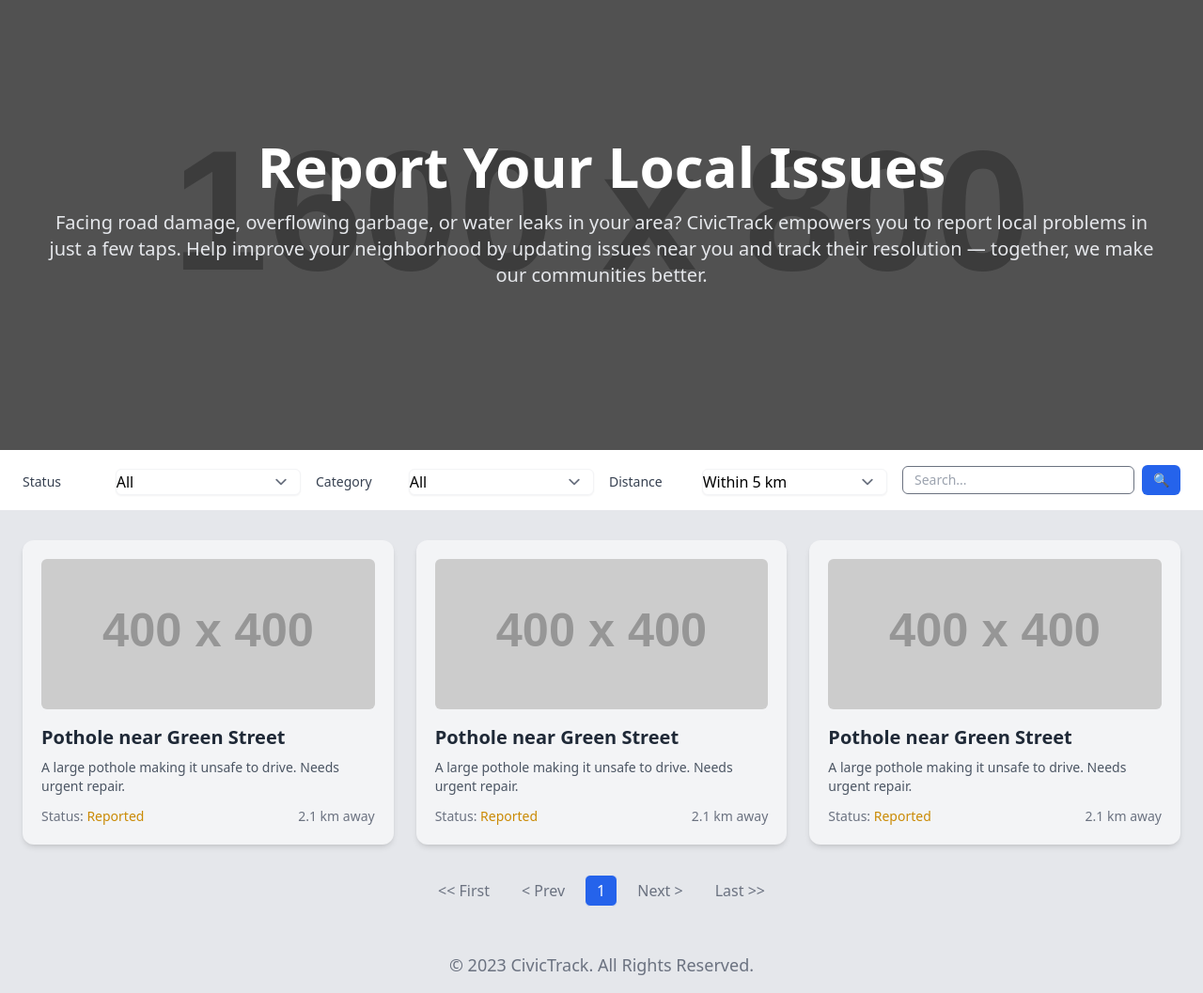
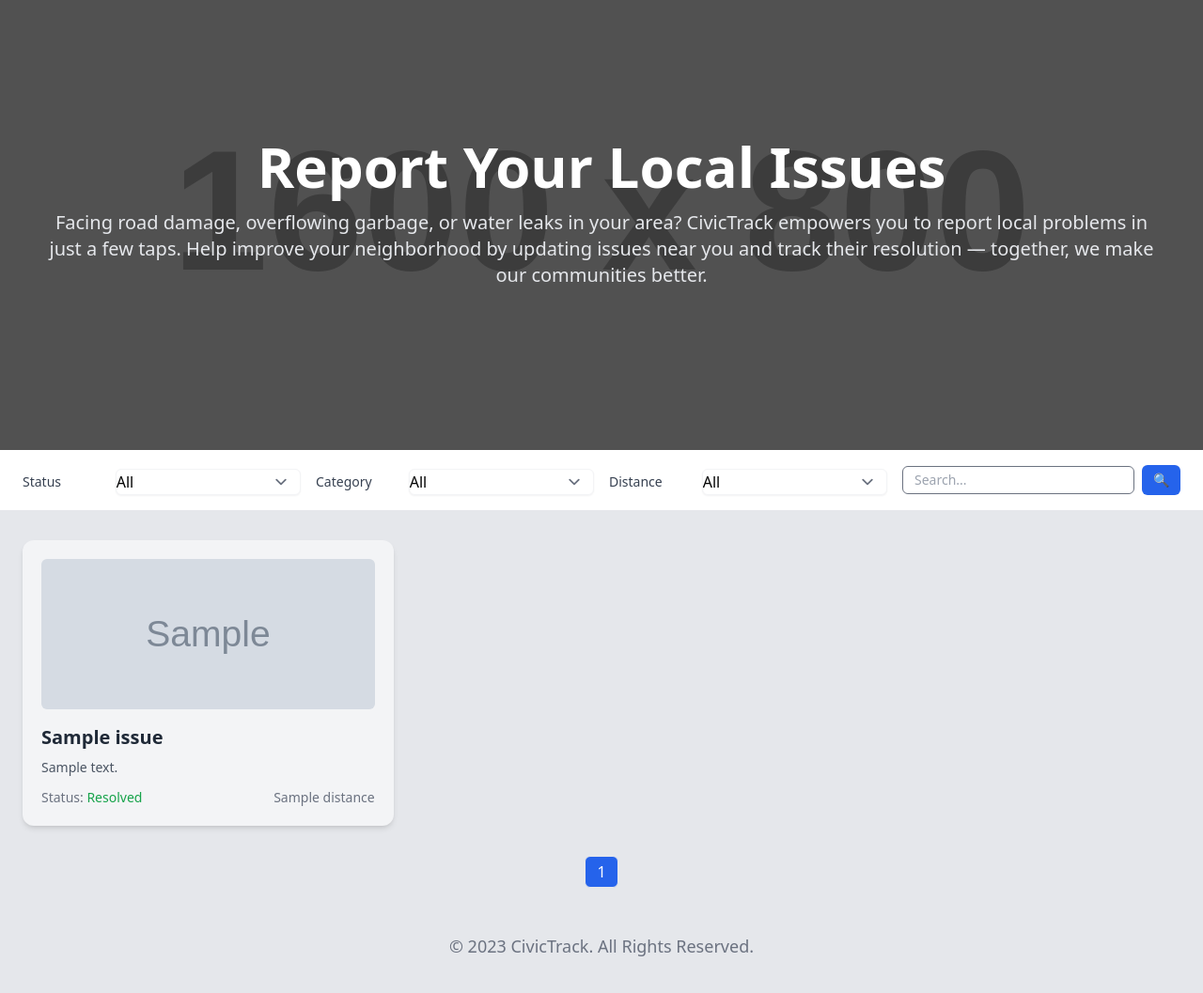
Before and after one commit to codebhomic/CivicTrack, a Flask app: template templates/homepage.html in a window 1280 px wide. Shown: the part 105-1162 px from the top of the page at 94% size. After the commit the page ends 1123 px from the top, so only its background shows below. Run offline with Flask 3, Linux system fonts and the light colour scheme; the template is opened without the code that fills it: most values are stand-ins (such as "Sample title", 1, 10 or a date in 2020); grey boxes marked "Sample" are stand-in pictures; grey boxes labelled with a size stand in for pictures from a placeholder-image service; some libraries are stand-ins or nearby versions.

Commit message:
pagination made somewhat dynamic

```diff
--- a/app.py
+++ b/app.py
@@ -1,14 +1,44 @@
-from flask import Flask,render_template,request
+from flask import Flask,render_template,request,jsonify
 
 app = Flask(__name__)
 
+all_issues = [
+        {
+            "title": "Pothole near Green Street",
+            "description": "A large pothole making it unsafe to drive.",
+            "image_url": "https://dummyimage.com/400x400/000/fff/?text=pothole",
+            "status": "Reported",
+            "distance": "2.1 km"
+        },
+        {
+            "title": "Pothole near Green Street",
+            "description": "A large pothole making it unsafe to drive.",
+            "image_url": "https://dummyimage.com/400x400/000/fff/?text=pothole",
+            "status": "Reported",
+            "distance": "2.1 km"
+        },
+        {
+            "title": "Pothole near Green Street",
+            "description": "A large pothole making it unsafe to drive.",
+            "image_url": "https://dummyimage.com/400x400/000/fff/?text=pothole",
+            "status": "Reported",
+            "distance": "2.1 km"
+        },
+        {
+            "title": "Streetlight not working",
+            "description": "Dark corner near Park Avenue needs fixing.",
+            "image_url": "https://dummyimage.com/400x400/000/fff/?text=Streetlight",
+            "status": "In Progress",
+            "distance": "1.5 km"
+        },
+    ]
+
 @app.route('/')
 def home():
-    all_issues = [num for num in range(0,10)]  # List of all issues
-    per_page = 6
+    global all_issues
+    per_page = 3
     page = int(request.args.get("page", 1))
     total_pages = (len(all_issues) + per_page - 1) // per_page
-
     start = (page - 1) * per_page
     end = start + per_page
     paginated_issues = all_issues[start:end]
@@ -18,5 +48,21 @@
                            prev_page=page - 1 if page > 1 else 1,
                            next_page=page + 1 if page < total_pages else total_pages)
 
+@app.route('/api/issues')
+def get_issues():
+    global all_issues
+    per_page = 3
+    page = int(request.args.get("page", 1))
+    total = len(all_issues)
+    start = (page - 1) * per_page
+    end = start + per_page
+    page_issues = all_issues[start:end]
+    return jsonify({
+        "issues": page_issues,
+        "page": page,
+        "total": total,
+        "per_page": per_page
+    })
+
 if __name__ == '__main__':
     app.run(debug=True)
--- /dev/null
+++ b/static/js/problem-pagination.js
@@ -0,0 +1,41 @@
+document.addEventListener('DOMContentLoaded', () => {
+    const pagination = document.getElementById('pagination');
+
+    pagination.addEventListener('click', async (e) => {
+        const issueContainer = document.getElementById('issue-list');
+        issueContainer.innerHTML = ''; // Clear existing
+        const loading = document.createElement('div');
+                    loading.className = "bg-gray-100 dark:bg-gray-800 rounded-xl shadow-md p-5 col-span-3 text-center";
+                    loading.innerHTML = `
+            <h3 class="text-xl lg:text-2xl font-semibold text-gray-800 dark:text-gray-100 mb-2">Loading</h3>
+            <p class="text-sm lg:text-xl text-gray-600 dark:text-gray-100 mb-3">Please wait while we are loading data.</p>
+          `;
+          issueContainer.appendChild(loading);
+        if (e.target.matches('button[data-page]')) {
+            const page = e.target.getAttribute('data-page');
+            const response = await fetch(`/api/issues?page=${page}`);
+            const data = await response.json();
+            // console.log(data)
+            // Now dynamically update your issue list section
+            console.log(page, "for", data)
+            setTimeout(() => {
+                issueContainer.innerHTML = ''; // Clear existing
+                data.issues.forEach(issue => {
+                    const card = document.createElement('div');
+                    card.className = "bg-gray-100 dark:bg-gray-800 rounded-xl shadow-md p-5";
+                    card.innerHTML = `
+            <img src="${issue.image_url}" alt="Issue Image" class="rounded-md h-40 w-full object-cover mb-4">
+            <h3 class="text-xl font-semibold text-gray-800 dark:text-gray-100 mb-2">${issue.title}</h3>
+            <p class="text-sm text-gray-600 dark:text-gray-100 mb-3">${issue.description}</p>
+            <div class="flex justify-between text-sm text-gray-500">
+              <span>Status: <span class="text-yellow-600">${issue.status}</span></span>
+              <span>${issue.distance}</span>
+            </div>
+          `;
+
+                    issueContainer.appendChild(card);
+                });
+            }, 2000);
+        }
+    });
+});
--- a/templates/components/problem-view.html
+++ b/templates/components/problem-view.html
@@ -1,47 +1,31 @@
 <section class="bg-gray-200 dark:bg-gray-900 py-8 px-6">
-    <div class="max-w-screen-xl mx-auto grid grid-cols-1 md:grid-cols-2 lg:grid-cols-3 gap-6">
-
+    <div class="max-w-screen-xl mx-auto grid grid-cols-1 md:grid-cols-2 lg:grid-cols-3 gap-6" id="issue-list">
+        {% for issue in issues %}
         <!-- Example Problem Card -->
         <div class="bg-gray-100 dark:bg-gray-800 rounded-xl shadow-md p-5">
-            <img src="https://dummyimage.com/400x400/000/fff/?text=pothole" alt="Pothole"
+            <img src="{{ issue.image_url }}" alt="Issue Image"
                 class="rounded-md h-40 w-full object-cover mb-4">
-            <h3 class="text-xl font-semibold text-gray-800 dark:text-gray-100 mb-2">Pothole near Green Street</h3>
-            <p class="text-sm text-gray-600 dark:text-gray-100 mb-3">A large pothole making it unsafe to drive. Needs
-                urgent repair.</p>
-            <div class="flex justify-between text-sm text-gray-500 dark:text-gray-200">
-                <span>Status: <span class="text-yellow-600">Reported</span></span>
-                <span>2.1 km away</span>
-            </div>
+            <h3 class="text-xl font-semibold text-gray-800 dark:text-gray-100 mb-2">{{ issue.title }}</h3>
+                <p class="text-sm text-gray-600 dark:text-gray-100 mb-3">{{ issue.description }}</p>
+                <div class="flex justify-between text-sm text-gray-500 dark:text-gray-200">
+                    <span>Status:
+                        <span class="{% if issue.status == 'Reported' %}text-yellow-600
+                        {% elif issue.status == 'In Progress' %}text-blue-600
+                        {% elif issue.status == 'Resolved' %}text-green-600
+                        {% endif %}">
+                            {{ issue.status }}
+                        </span>
+                    </span>
+                    <span>{{ issue.distance }}</span>
+                </div>
         </div>
-        <div class="bg-gray-100 dark:bg-gray-800 rounded-xl shadow-md p-5">
-            <img src="https://dummyimage.com/400x400/000/fff/?text=pothole" alt="Pothole"
-                class="rounded-md h-40 w-full object-cover mb-4">
-            <h3 class="text-xl font-semibold text-gray-800 dark:text-gray-100 mb-2">Pothole near Green Street</h3>
-            <p class="text-sm text-gray-600 dark:text-gray-100 mb-3">A large pothole making it unsafe to drive. Needs
-                urgent repair.</p>
-            <div class="flex justify-between text-sm text-gray-500 dark:text-gray-200">
-                <span>Status: <span class="text-yellow-600">Reported</span></span>
-                <span>2.1 km away</span>
-            </div>
-        </div>
-        <div class="bg-gray-100 dark:bg-gray-800 rounded-xl shadow-md p-5">
-            <img src="https://dummyimage.com/400x400/000/fff/?text=pothole" alt="Pothole"
-                class="rounded-md h-40 w-full object-cover mb-4">
-            <h3 class="text-xl font-semibold text-gray-800 dark:text-gray-100 mb-2">Pothole near Green Street</h3>
-            <p class="text-sm text-gray-600 dark:text-gray-100 mb-3">A large pothole making it unsafe to drive. Needs
-                urgent repair.</p>
-            <div class="flex justify-between text-sm text-gray-500 dark:text-gray-200">
-                <span>Status: <span class="text-yellow-600">Reported</span></span>
-                <span>2.1 km away</span>
-            </div>
-        </div>
-
+        {% endfor %}
     </div>
     <div class="flex justify-center mt-8" id="pagination">
-        <button data-page="1" class="px-3 py-1 mx-1 rounded-md border text-gray-500 hover:bg-gray-100">
+        <!-- <button data-page="1" class="px-3 py-1 mx-1 rounded-md border text-gray-500 hover:bg-gray-100">
             << First</button>
         <button data-page="{{ current_page - 1 }}" class="px-3 py-1 mx-1 rounded-md border text-gray-500 hover:bg-gray-100">
-            < Prev</button>
+            < Prev</button> -->
 
         {% for page_num in range(1, total_pages + 1) %}
         <button data-page="{{ page_num }}"
@@ -50,9 +34,10 @@
         </button>
         {% endfor %}
 
-        <button data-page="{{ current_page + 1 }}" class="px-3 py-1 mx-1 rounded-md border text-gray-500 hover:bg-gray-100">Next
+        <!-- <button data-page="{{ current_page + 1 }}" class="px-3 py-1 mx-1 rounded-md border text-gray-500 hover:bg-gray-100">Next
             ></button>
         <button data-page="{{ total_pages }}" class="px-3 py-1 mx-1 rounded-md border text-gray-500 hover:bg-gray-100">Last
-            >></button>
+            >></button> -->
     </div>
 </section>
+<script src="{{ url_for('static', filename='js/problem-pagination.js') }}"></script>
--- a/templates/components/sorting-feautre.html
+++ b/templates/components/sorting-feautre.html
@@ -31,16 +31,17 @@
             <label for="distance" class="block text-sm font-medium text-gray-700 dark:text-white text-left mt-2">Distance</label>
             <select id="distance" name="distance"
                 class="mt-1 block col-span-2 text-black bg-white dark:text-white  dark:bg-gray-800 outline-none border-1 border-gray-100 rounded-md shadow-sm">
+                <option value="0" selected>All</option>
                 <option value="1">Within 1 km</option>
                 <option value="3">Within 3 km</option>
-                <option value="5" selected>Within 5 km</option>
+                <option value="5">Within 5 km</option>
             </select>
         </div>
 
         <!-- searching button -->
         <form method="GET" action="/" class="flex items-center gap-2">
             <input type="text" name="search" placeholder="Search..."
-                class="border border-gray-300 rounded-md px-3 py-1 w-full text-sm border-1 border-gray-500 focus:outline-none focus:ring-1 focus:ring-blue-500 dark:bg-gray-800">
+                class="border border-gray-300 rounded-md px-3 py-1 w-full text-sm border-1 border-gray-500 bg-white f0cus:outline-none focus:ring-1 focus:ring-blue-500 dark:bg-gray-800">
             <button type="submit"
                 class="bg-blue-600 hover:bg-blue-700 text-white text-sm font-medium px-3 py-1.5 rounded-md">
                 🔍
```
